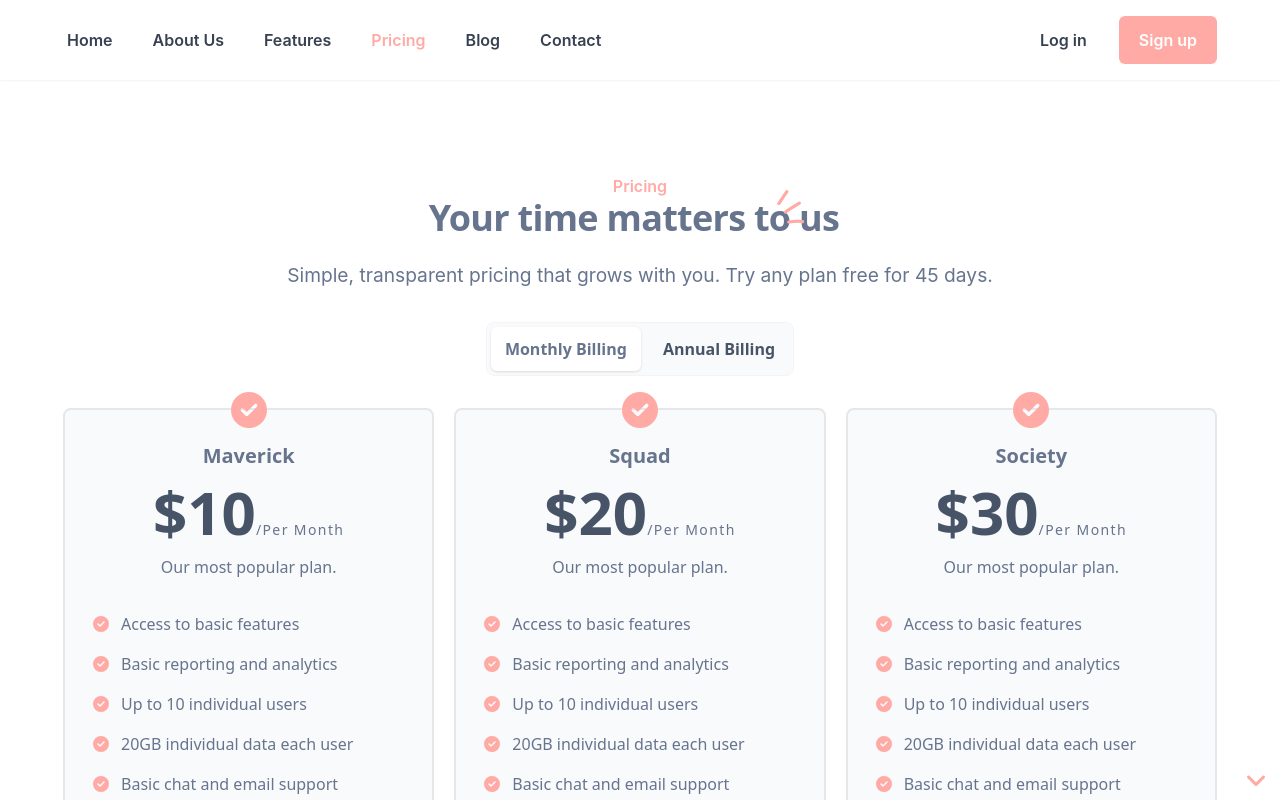
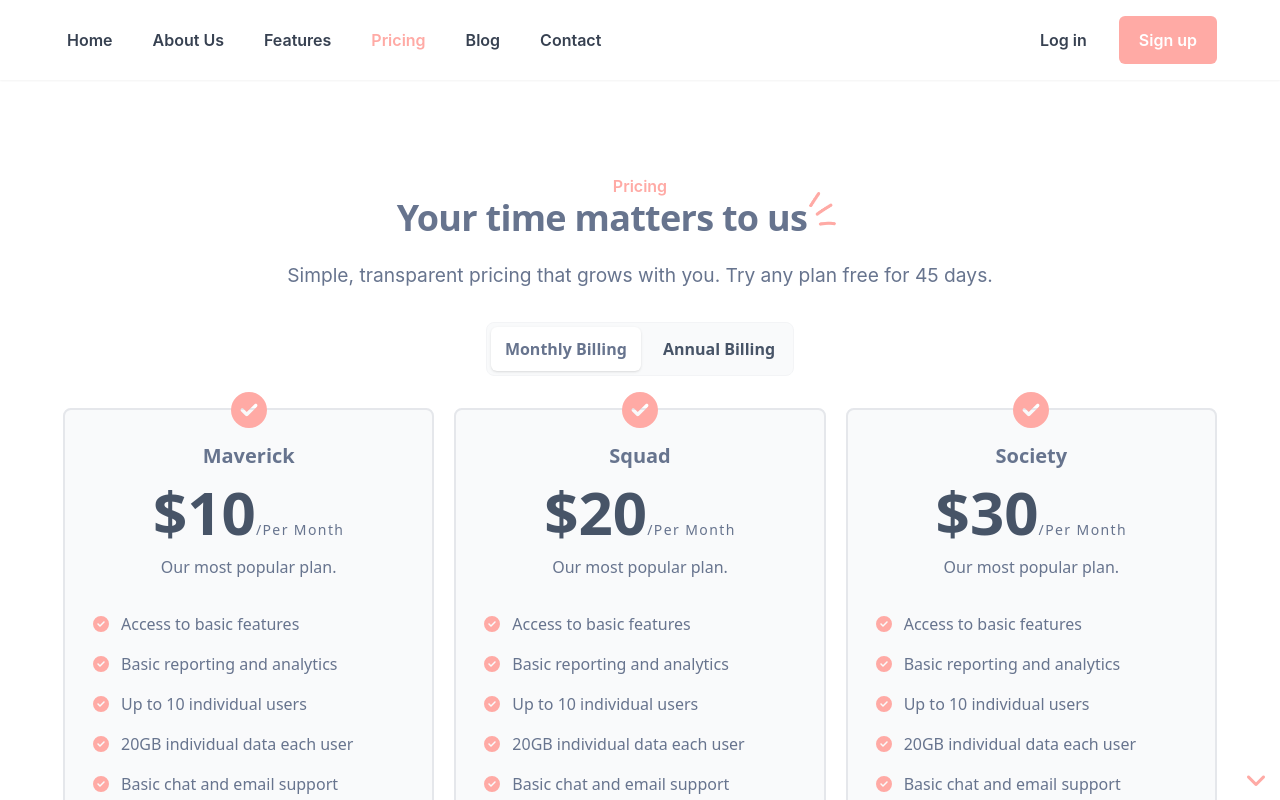
Before and after one commit to babulakterfsd/beautycutie, a Next.js app: page /pricing in a window 1280 px wide. Shown: the top 800 px of the page. Built offline with nearby package versions, Linux system fonts and the light colour scheme.

Commit message:
single blog page image fixed.

```diff
--- a/src/components/Pricing.client.tsx
+++ b/src/components/Pricing.client.tsx
@@ -19,26 +19,26 @@ const Pricing = () => {
           </h4>
           <div className="flex justify-center items-center gap-x-0 mb-4 lg:mb-5">
             <h5
-              className="hidden lg:block text-cyan text-center text-4xl px-2 font-semibold lg:leading-[44px] lg:tracking-[-.72px] -ml-3 relative"
+              className="hidden lg:block text-cyan text-center text-4xl px-2 font-semibold lg:leading-[44px] lg:tracking-[-.72px] -ml-3"
               data-aos="fade-down"
               data-aos-duration="1500"
             >
               Your time matters to us
             </h5>
+            <Image
+              src={ultasurjo}
+              alt="Ultasurjo"
+              className=" hidden lg:block h-20 w-20 object-contain -mt-16 -ml-4"
+              data-aos="fade-down"
+              data-aos-duration="1500"
+            />
             <h5
-              className="block lg:hidden text-cyan text-center text-4xl px-2 font-semibold lg:leading-[44px] lg:tracking-[-.72px] -ml-3 relative"
+              className="block lg:hidden text-cyan text-center text-4xl px-2 font-semibold lg:leading-[44px] lg:tracking-[-.72px] -ml-3"
               data-aos="fade-down"
               data-aos-duration="1500"
             >
               Plans that fit your scale
             </h5>
-            <Image
-              src={ultasurjo}
-              alt="Ultasurjo"
-              className="absolute hidden lg:block h-20 w-20 top-24 lg:top-36 lg:right-[27rem] -right-[0.5rem] object-contain"
-              data-aos="fade-down"
-              data-aos-duration="1500"
-            />
           </div>
           <p
             className="font-inter lg:text-[1.2rem] text-lg leading-[30px] text-cyan px-4 md:px-16 text-center lg:w-4/6 lg:mx-auto"
```
